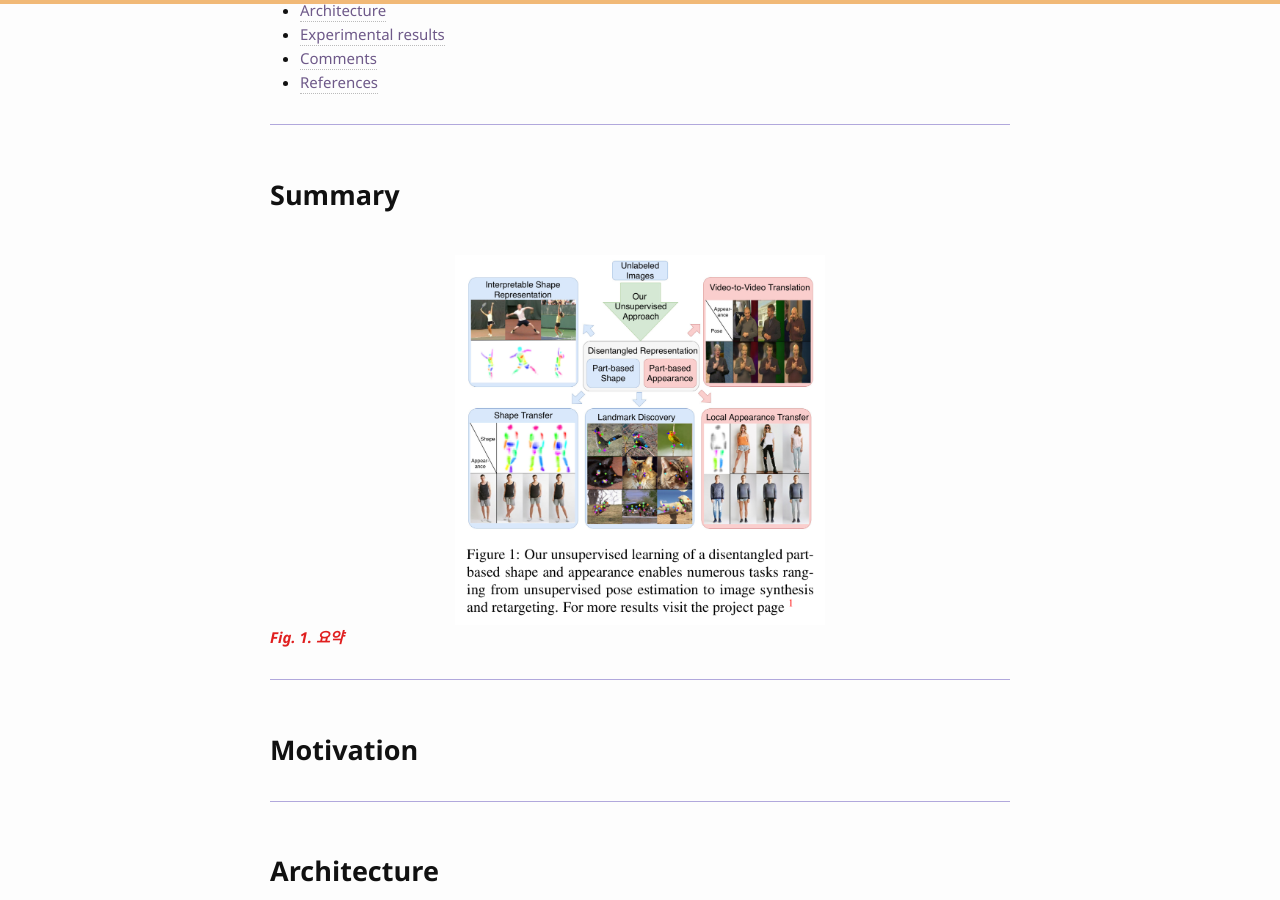
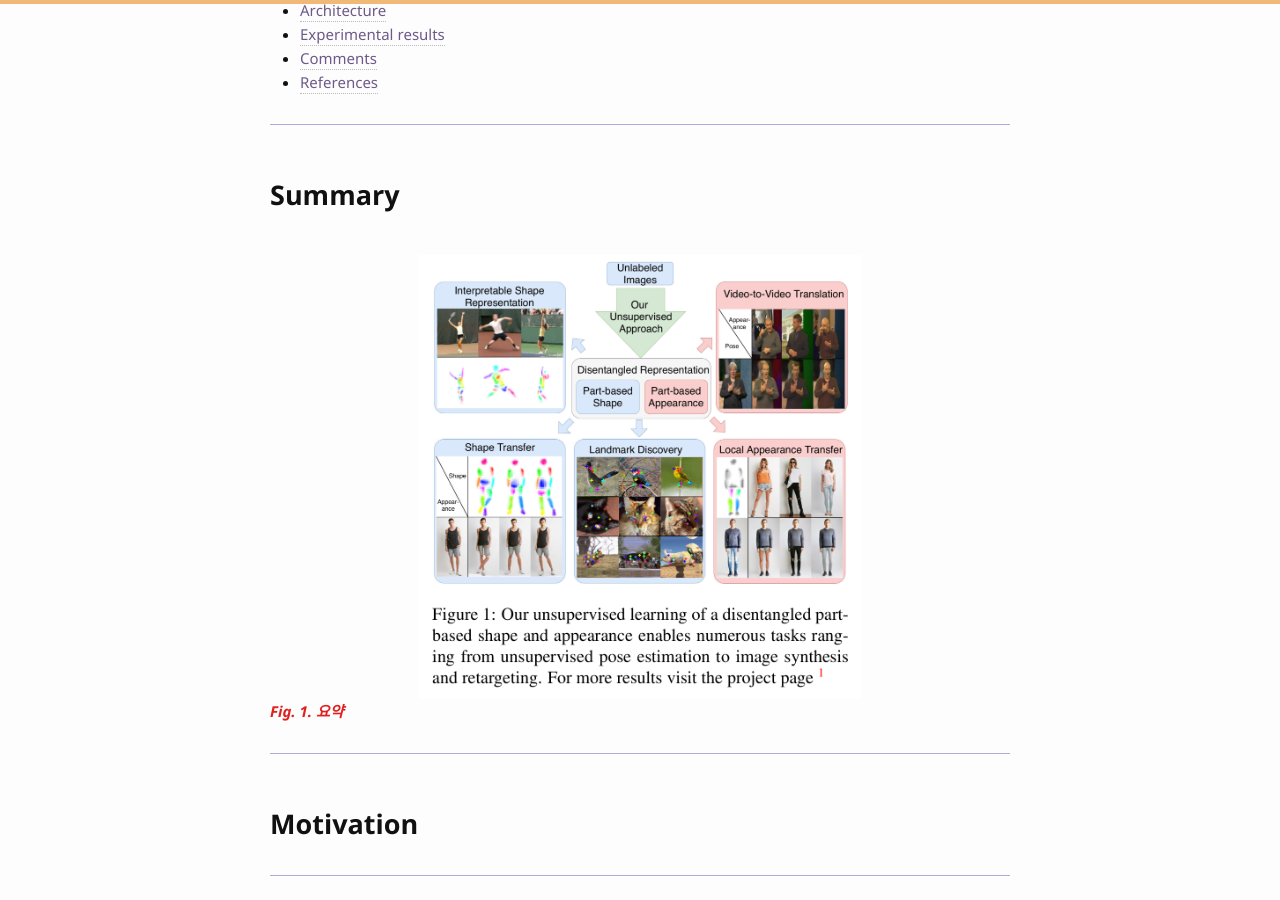
Before and after one commit to bismex/bismex.github.io, a Jekyll site: the page built from _posts/2019-05-27-UPBD.md, in a window 1280 px wide and 900 px high, scrolled down 397 px. Built offline with Jekyll 4.4.1, drawn with Linux system fonts in a browser that asks for light colours.

Commit message:
Update 2019-05-27-UPBD.md

```diff
--- a/_posts/2019-05-27-UPBD.md
+++ b/_posts/2019-05-27-UPBD.md
@@ -21,7 +21,7 @@
 
 <br/>
 ![picture]({{ '/assets/images/UPBD01.png' | relative_url }})
-{: style="width: 50%;" class="center"}
+{: style="width: 60%;" class="center"}
 <span style="color: #e01f1f;">***Fig. 1. 요약***</span>
 
 ---
@@ -34,7 +34,7 @@
 
 <br/>
 ![picture]({{ '/assets/images/UPBD02.png' | relative_url }})
-{: style="width: 60%;" class="center"}
+{: style="width: 100%;" class="center"}
 <span style="color: #e01f1f;">***Fig. 2. 전체 프레임워크***</span>
 
 ---
@@ -44,25 +44,25 @@
 
 <br/>
 ![picture]({{ '/assets/images/UPBD03.png' | relative_url }})
-{: style="width: 100%;" class="center"}
+{: style="width: 80%;" class="center"}
 <span style="color: #e01f1f;">***Fig. 3. Unsupervised landmark discovery***</span>
 
 
 <br/>
 ![picture]({{ '/assets/images/UPBD04.png' | relative_url }})
-{: style="width: 100%;" class="center"}
+{: style="width: 80%;" class="center"}
 <span style="color: #e01f1f;">***Fig. 4. 사람의 Pose/appearance 디코딩 시각화(이미지)***</span>
 
 
 <br/>
 ![picture]({{ '/assets/images/UPBD05.png' | relative_url }})
-{: style="width: 100%;" class="center"}
+{: style="width: 80%;" class="center"}
 <span style="color: #e01f1f;">***Fig. 5. 사람의 Pose/appearance 디코딩 시각화(비디오)***</span>
 
 
 <br/>
 ![picture]({{ '/assets/images/UPBD06.png' | relative_url }})
-{: style="width: 100%;" class="center"}
+{: style="width: 80%;" class="center"}
 <span style="color: #e01f1f;">***Fig. 6. 사람의 일부 part만 변형 시각화***</span>
 
 <br/>
```
